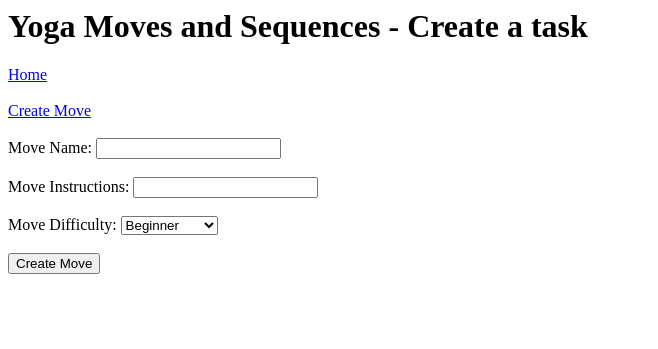
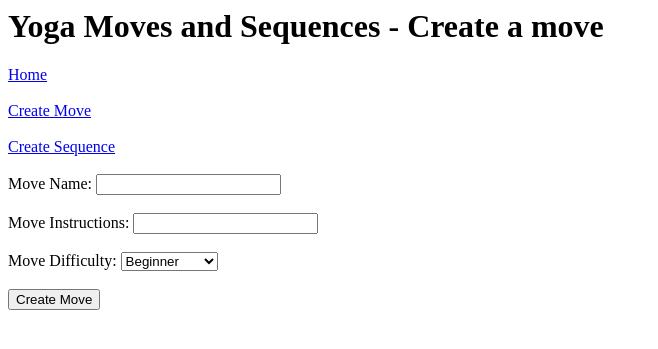
Before and after one commit to aguamonkey/QA-Devops-Project-One-Yoga, a Flask app: page /create in a window 1280 px wide. Shown: the top 349 px of the page, without its empty margins (0-658 px from the left). Run offline with Flask 2, Linux system fonts and the light colour scheme.

Commit message:
Sequence form now operational

```diff
--- a/application/forms.py
+++ b/application/forms.py
@@ -7,3 +7,9 @@ class TaskForm(FlaskForm):
     instruction = StringField("Move Instructions:", validators=[DataRequired()])
     difficulty = SelectField("Move Difficulty:", choices=["Beginner", "Intermediate", "Advanced"])
     submit = SubmitField('Create Move')
+
+class TaskFormTwo(FlaskForm):
+    name = StringField("Sequence Name:", validators=[DataRequired()])
+    time = StringField("Minutes to complete:", validators=[DataRequired()])
+    difficulty = SelectField("Move Difficulty:", choices=["Beginner", "Intermediate", "Advanced"])
+    submit = SubmitField('Create Sequence')
--- a/application/routes.py
+++ b/application/routes.py
@@ -1,38 +1,52 @@
 from application import app, db
-from application.models import Yogamove
-from application.forms import TaskForm
+from application.models import YogaMove, YogaSequence
+from application.forms import TaskForm, TaskFormTwo
 from flask import render_template, request, redirect, url_for
 
 @app.route("/")
 @app.route('/home')
 def home():
-    all_tasks = Yogamove.query.all()
+    all_tasks = YogaMove.query.all()
+    all_sequence = YogaSequence.query.all()
     output = ""
-    return render_template("index.html", title="Home", all_tasks=all_tasks)
+    return render_template("index.html", title="Home", all_tasks=all_tasks, all_sequence=all_sequence)
 
 @app.route('/create', methods=["GET", "POST"])
 def create():
     form = TaskForm()
     if request.method == "POST":
         if form.validate_on_submit():
-            move = Yogamove(description=form.description.data, instruction=form.instruction.data, difficulty=form.difficulty.data)
+            move = YogaMove(description=form.description.data, instruction=form.instruction.data, difficulty=form.difficulty.data)
             #not sure if you can put these both on the same line
             db.session.add(move)
             db.session.commit()
             return redirect(url_for("home"))
 
-    return render_template("add.html", title="Create a task", form=form)
+    return render_template("addmove.html", title="Create a move", form=form)
+
+@app.route('/createsequence', methods=["GET", "POST"])
+def createsequence():
+    form = TaskFormTwo()
+    if request.method == "POST":
+        if form.validate_on_submit():
+            sequence = YogaSequence(name=form.name.data, difficulty=form.difficulty.data, time=form.time.data)
+            #not sure if you can put these both on the same line
+            db.session.add(sequence)
+            db.session.commit()
+            return redirect(url_for("home"))
+
+    return render_template("addsequence.html", title="Create a sequence", form=form)
 
 @app.route('/complete/<int:id>')
 def complete(id):
-    task = Yogamove.query.filter_by(id=id).first()
+    task = YogaMove.query.filter_by(id=id).first()
     task.completed = True
     db.session.commit()
     return redirect(url_for("home"))
 
 @app.route("/incomplete/<int:id>")
 def incomplete(id):
-    task = Yogamove.query.filter_by(id=id).first()
+    task = YogaMove.query.filter_by(id=id).first()
     task.completed = False
     db.session.commit()
     return redirect(url_for("home"))
@@ -41,7 +55,7 @@ def incomplete(id):
 @app.route("/update/<int:id>", methods=["GET", "POST"])
 def update(id):
     form = TaskForm()
-    task = Yogamove.query.filter_by(id=id).first()
+    task = YogaMove.query.filter_by(id=id).first()
     if request.method == "POST":
         task.description = form.description.data
         task.instruction = form.instruction.data
@@ -52,7 +66,7 @@ def update(id):
 
 @app.route("/delete/<int:id>")
 def delete(id):
-    task = Yogamove.query.filter_by(id=id).first()
+    task = YogaMove.query.filter_by(id=id).first()
     db.session.delete(task)
     db.session.commit()
     return redirect(url_for("home"))
--- a/application/templates/layout.html
+++ b/application/templates/layout.html
@@ -8,6 +8,9 @@
         <br>
         <br>
         <a href="{{ url_for('create') }}">Create Move</a>
+        <br>
+        <br>
+        <a href="{{ url_for('createsequence') }}">Create Sequence</a>
         {% block body %}
         {% endblock body %}
 
```
Also changed, not shown: application/models.py (+9 -1 lines), application/templates/addsequence.html (added, +13 -0 lines), application/templates/index.html (+4 -4 lines), application/templates/addmove.html (renamed from application/templates/add.html).
